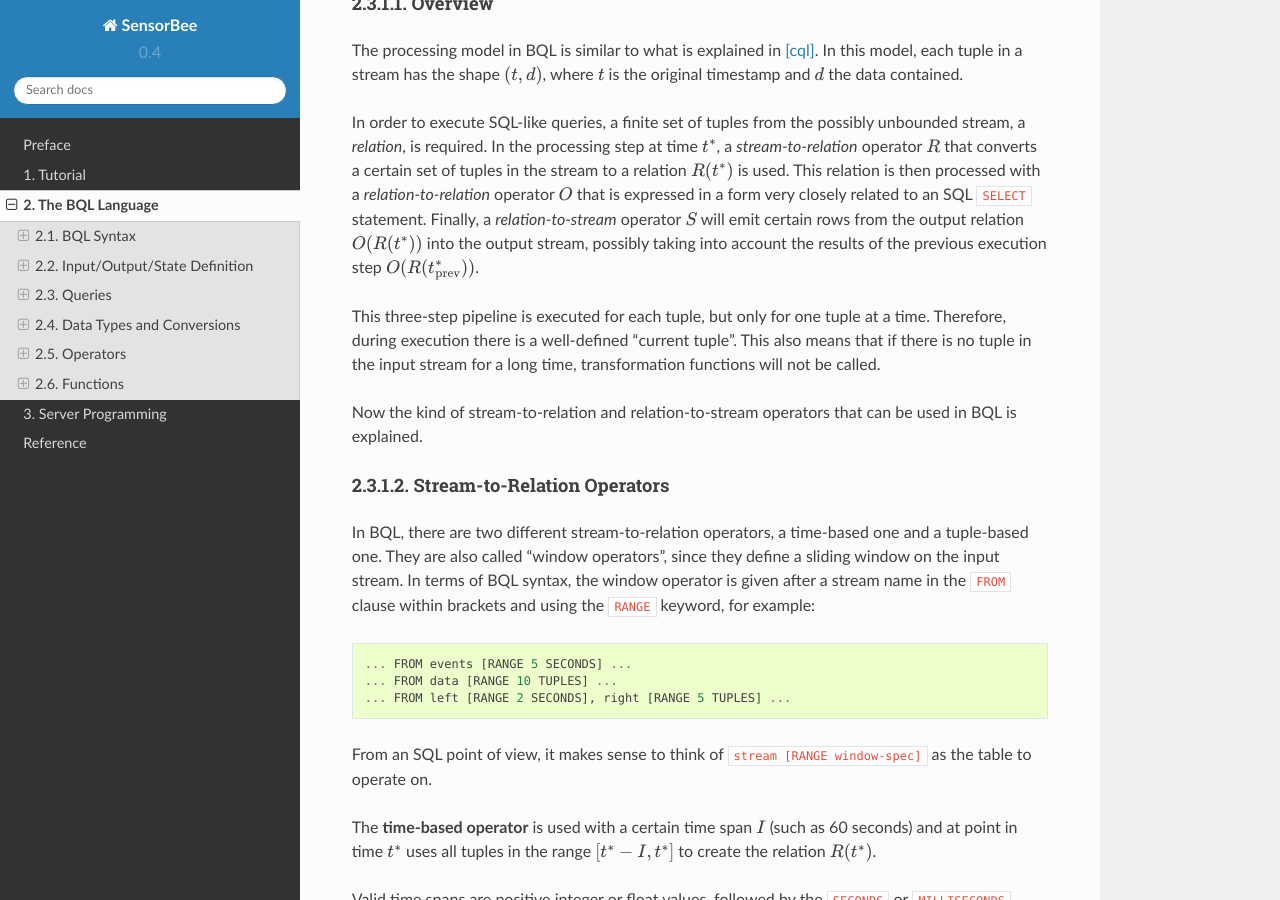
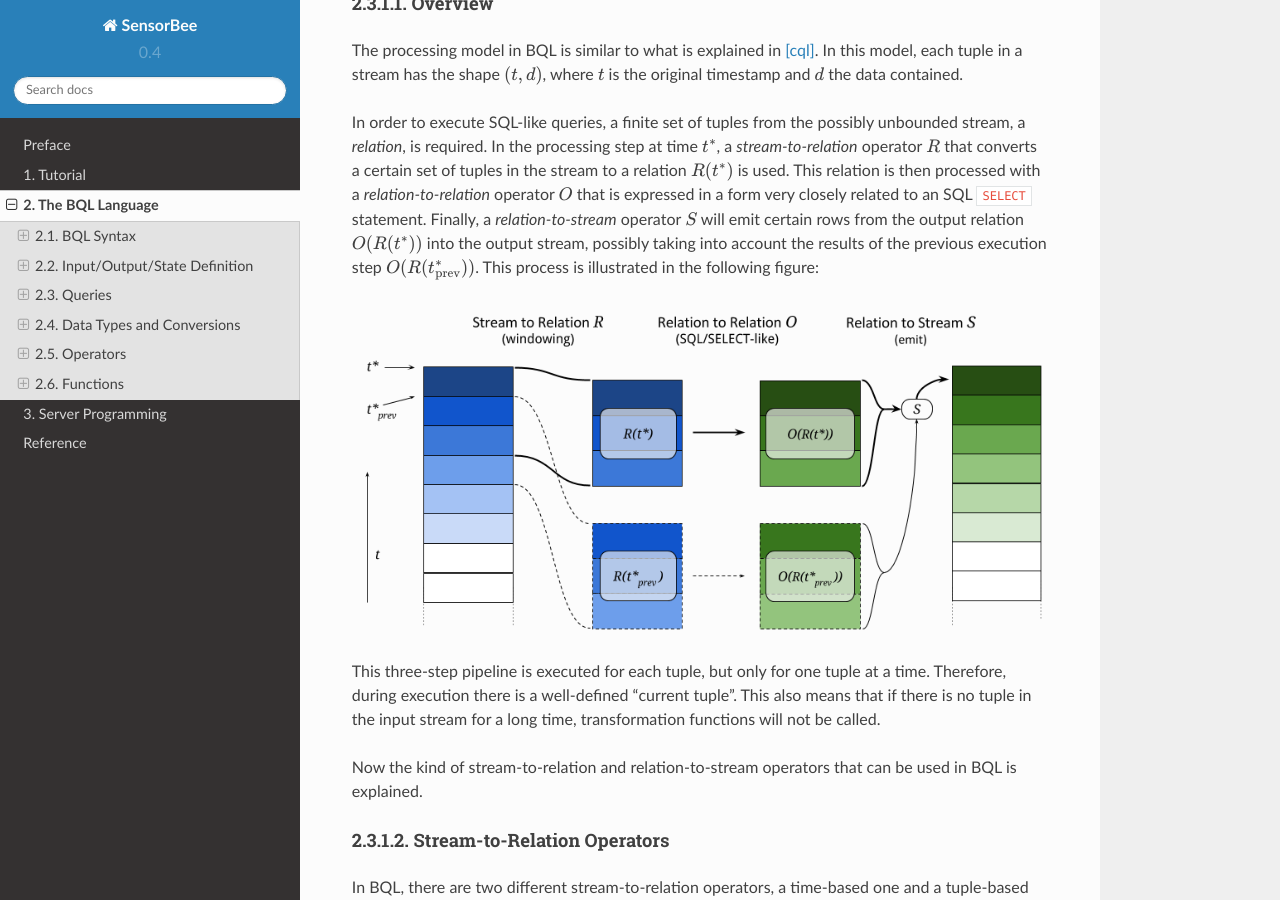
Before and after one commit to sensorbee/docs, a Sphinx documentation site: the page built from source/bql.rst, in a window 1280 px wide and 900 px high, scrolled down 18372 px. Built offline with Sphinx 7.4.7 and the Read the Docs theme 2.0.0, drawn with Linux system fonts in a browser that asks for light colours.

Commit message:
add explanatory figure

```diff
--- a/source/bql/queries.rst
+++ b/source/bql/queries.rst
@@ -20,6 +20,9 @@ In order to execute SQL-like queries, a finite set of tuples from the possibly u
 In the processing step at time :math:`t^*`, a *stream-to-relation* operator :math:`R` that converts a certain set of tuples in the stream to a relation :math:`R(t^*)` is used.
 This relation is then processed with a *relation-to-relation* operator :math:`O` that is expressed in a form very closely related to an SQL ``SELECT`` statement.
 Finally, a *relation-to-stream* operator :math:`S` will emit certain rows from the output relation :math:`O(R(t^*))` into the output stream, possibly taking into account the results of the previous execution step :math:`O(R(t^*_{\text{prev}}))`.
+This process is illustrated in the following figure:
+
+.. image:: /bql/processing-model.png
 
 This three-step pipeline is executed for each tuple, but only for one tuple at a time.
 Therefore, during execution there is a well-defined "current tuple".
```
Also changed, not shown: source/bql/processing-model.png (added).
